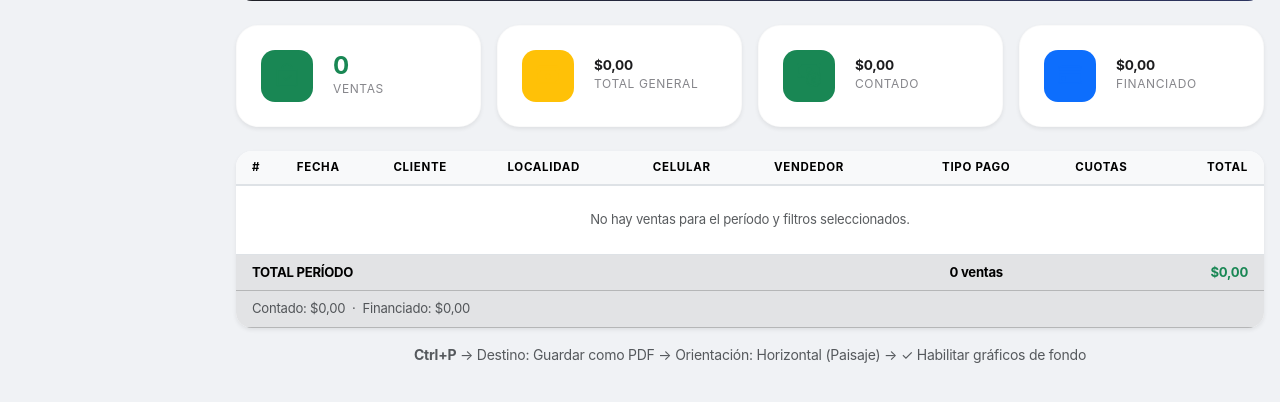
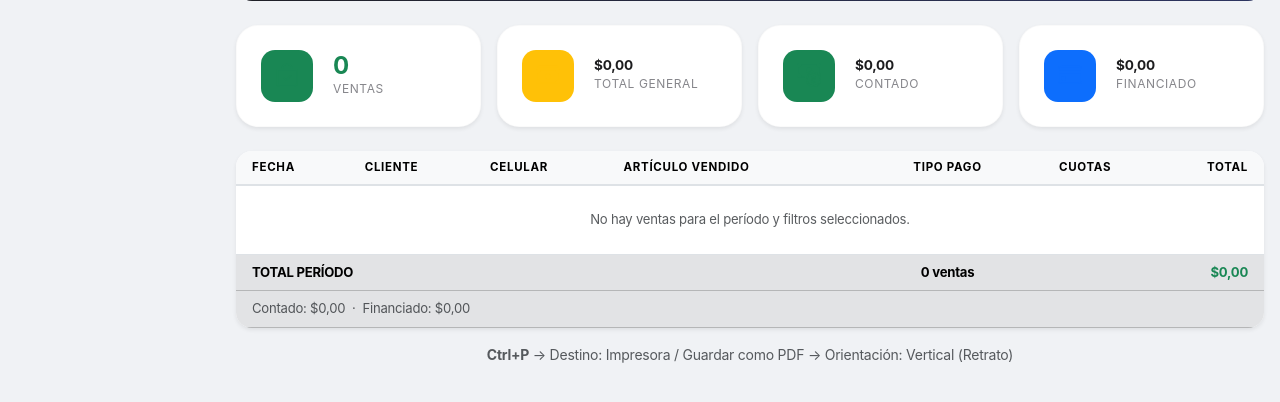
Before and after one commit to danqueve/sgo_stock, a PHP site: page /sgo/reportes/ventas_pdf.php in a window 1280 px wide. Shown: the part 268-670 px from the top of the page. Run offline with PHP 8.4, Linux system fonts and the light colour scheme; a user stored in the database is signed in; data comes from the database, SQL or seed files in the repository.

Commit message:
Mejora reporte ventas PDF: columnas, orientación y B&W
- Tabla reducida a 7 columnas: Fecha, Cliente, Celular, Artículo Vendido, Tipo Pago, Cuotas, Total
- Artículo Vendido obtenido con subquery GROUP_CONCAT desde venta_detalles
- Eliminados JOINs innecesarios (provincias, usuarios)
- PDF orientación A4 vertical (portrait)
- Impresión monocromática: todo en B&W, sin gradientes ni colores
- KPI cards compactas en una sola fila horizontal en impresión

Co-Authored-By: Claude Sonnet 4.6 <noreply@anthropic.com>

```diff
--- a/reportes/ventas_pdf.php
+++ b/reportes/ventas_pdf.php
@@ -27,12 +27,13 @@ $where = 'WHERE ' . implode(' AND ', $cond);
 $stmtV = $pdo->prepare(
     "SELECT v.id, v.tipo_pago, v.cuotas, v.total, v.created_at,
             c.nombre AS cli_nombre, c.apellido AS cli_apellido,
-            c.celular, c.localidad, p.nombre AS provincia,
-            u.nombre AS vendedor
+            c.celular,
+            (SELECT GROUP_CONCAT(a.nombre ORDER BY a.nombre SEPARATOR ', ')
+               FROM venta_detalles vd
+               JOIN articulos a ON a.id = vd.articulo_id
+              WHERE vd.venta_id = v.id) AS articulos_vendidos
        FROM ventas v
-       JOIN clientes c   ON c.id = v.cliente_id
-       JOIN provincias p ON p.id = c.provincia_id
-       JOIN usuarios u   ON u.id = v.vendedor_id
+       JOIN clientes c ON c.id = v.cliente_id
      $where
      ORDER BY v.created_at DESC"
 );
@@ -93,32 +94,85 @@ $vendedores = $pdo->query(
         .tipo-contado    { color: #155724; font-weight:600; }
         .tipo-financiado { color: #084298; font-weight:600; }
 
-        /* ── Print ────────────────────────────────────────── */
+        /* ── Print B&W ────────────────────────────────────── */
         @media print {
             @page {
-                size: A4 landscape;
+                size: A4 portrait;
                 margin: 1.5cm 1cm;
             }
+
+            /* Forzar blanco y negro */
+            * {
+                color: #000 !important;
+                background: transparent !important;
+                box-shadow: none !important;
+                text-shadow: none !important;
+                opacity: 1 !important;
+            }
+
             body {
                 background: #fff !important;
                 font-size: 9pt;
-                -webkit-print-color-adjust: exact;
-                print-color-adjust: exact;
             }
+
             .no-print { display: none !important; }
-            .report-header { border-radius: 0 !important; }
-            .report-table th { font-size: 7pt; padding: .3rem .4rem; }
+
+            /* Header: sin gradiente, solo borde inferior */
+            .report-header {
+                border-radius: 0 !important;
+                border-bottom: 2px solid #000 !important;
+                padding-left: 0 !important;
+                padding-right: 0 !important;
+            }
+
+            /* KPI cards: compactas en una sola fila */
+            .row.g-3 {
+                display: flex !important;
+                flex-wrap: nowrap !important;
+                gap: .3rem !important;
+                margin-bottom: .5rem !important;
+            }
+            .row.g-3 > [class*="col-"] {
+                flex: 1 !important;
+                width: auto !important;
+                padding: 0 !important;
+            }
+            .stat-card {
+                padding: .2rem .35rem !important;
+                gap: .3rem !important;
+                border: 1px solid #888 !important;
+                border-radius: 3px !important;
+                page-break-inside: avoid;
+                flex-direction: row !important;
+                align-items: center !important;
+            }
+            .stat-card__icon { display: none !important; }
+            .stat-card__value {
+                font-size: 8pt !important;
+                font-weight: 700 !important;
+                margin-bottom: 0 !important;
+                line-height: 1.2 !important;
+            }
+            .stat-card__label {
+                font-size: 6.5pt !important;
+                letter-spacing: 0 !important;
+            }
+
+            /* Tabla */
+            .report-table th {
+                font-size: 7pt;
+                padding: .3rem .4rem;
+                background: #e0e0e0 !important;
+                border-bottom: 2px solid #000 !important;
+            }
             .report-table td { font-size: 8pt; padding: .25rem .4rem !important; }
-            .card { box-shadow: none !important; border: 1px solid #ccc !important; }
-            .stat-card { page-break-inside: avoid; }
+            .card { border: 1px solid #888 !important; }
             thead { display: table-header-group; }
             tfoot { display: table-footer-group; }
             tr { page-break-inside: avoid; }
 
-            /* Colores en impresión */
-            .table-success td { background-color: #d4edda !important; }
-            .tipo-contado    { color: #155724 !important; }
-            .tipo-financiado { color: #084298 !important; }
+            /* Sin fondo en filas de contado */
+            .table-success td { background: transparent !important; }
         }
     </style>
 </head>
@@ -253,12 +307,10 @@ $vendedores = $pdo->query(
             <table class="table report-table table-hover mb-0">
                 <thead>
                     <tr>
-                        <th class="ps-3">#</th>
-                        <th>Fecha</th>
+                        <th class="ps-3">Fecha</th>
                         <th>Cliente</th>
-                        <th>Localidad</th>
                         <th>Celular</th>
-                        <th>Vendedor</th>
+                        <th>Artículo Vendido</th>
                         <th class="text-center">Tipo pago</th>
                         <th class="text-center">Cuotas</th>
                         <th class="text-end pe-3">Total</th>
@@ -268,14 +320,12 @@ $vendedores = $pdo->query(
                     <?php if ($ventas): ?>
                     <?php foreach ($ventas as $v): ?>
                     <tr class="<?= $v['tipo_pago'] === 'contado' ? 'table-success' : '' ?>">
-                        <td class="ps-3 text-muted"><?= $v['id'] ?></td>
-                        <td><?= date('d/m/Y H:i', strtotime($v['created_at'])) ?></td>
+                        <td class="ps-3"><?= date('d/m/Y H:i', strtotime($v['created_at'])) ?></td>
                         <td>
                             <strong><?= htmlspecialchars($v['cli_apellido'] . ', ' . $v['cli_nombre']) ?></strong>
                         </td>
-                        <td><?= htmlspecialchars($v['localidad']) ?>, <?= htmlspecialchars($v['provincia']) ?></td>
                         <td><?= htmlspecialchars($v['celular']) ?></td>
-                        <td><?= htmlspecialchars($v['vendedor']) ?></td>
+                        <td><?= htmlspecialchars($v['articulos_vendidos'] ?? '—') ?></td>
                         <td class="text-center">
                             <span class="tipo-<?= $v['tipo_pago'] ?>">
                                 <?= ucfirst($v['tipo_pago']) ?>
@@ -289,7 +339,7 @@ $vendedores = $pdo->query(
                     <?php endforeach; ?>
                     <?php else: ?>
                     <tr>
-                        <td colspan="9" class="text-center text-muted py-4">
+                        <td colspan="7" class="text-center text-muted py-4">
                             No hay ventas para el período y filtros seleccionados.
                         </td>
                     </tr>
@@ -297,10 +347,9 @@ $vendedores = $pdo->query(
                 </tbody>
                 <tfoot class="table-secondary">
                     <tr>
-                        <td colspan="5" class="ps-3 fw-bold">
+                        <td colspan="4" class="ps-3 fw-bold">
                             TOTAL PERÍODO
                         </td>
-                        <td></td>
                         <td class="text-center fw-bold"><?= $kpi['cant'] ?> ventas</td>
                         <td></td>
                         <td class="text-end fw-bold pe-3 text-success">
@@ -308,12 +357,11 @@ $vendedores = $pdo->query(
                         </td>
                     </tr>
                     <tr>
-                        <td colspan="8" class="ps-3 text-muted small">
+                        <td colspan="7" class="ps-3 text-muted small">
                             Contado: <?= formatPesos($kpi['contado']) ?>
                             &nbsp;·&nbsp;
                             Financiado: <?= formatPesos($kpi['financiado']) ?>
                         </td>
-                        <td></td>
                     </tr>
                 </tfoot>
             </table>
@@ -321,8 +369,7 @@ $vendedores = $pdo->query(
     </div>
 
     <p class="text-muted small text-center mt-3 no-print">
-        <strong>Ctrl+P</strong> → Destino: Guardar como PDF → Orientación: Horizontal (Paisaje)
-        → ✓ Habilitar gráficos de fondo
+        <strong>Ctrl+P</strong> → Destino: Impresora / Guardar como PDF → Orientación: Vertical (Retrato)
     </p>
 
 </div>
```
